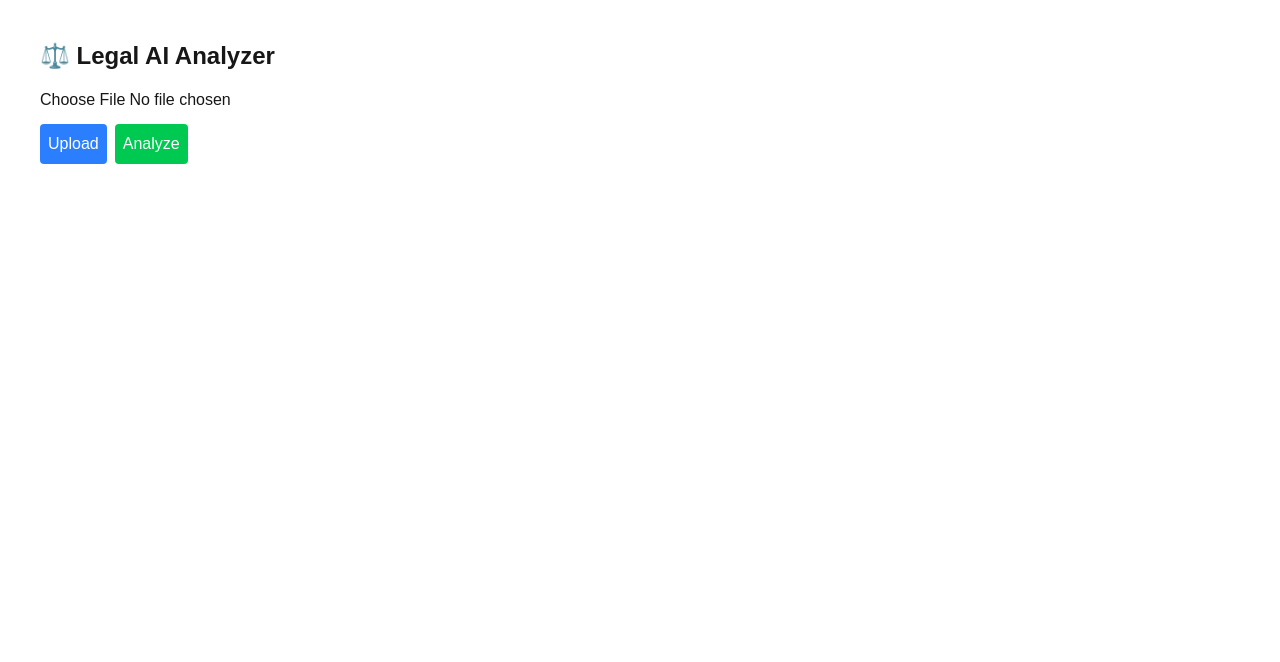
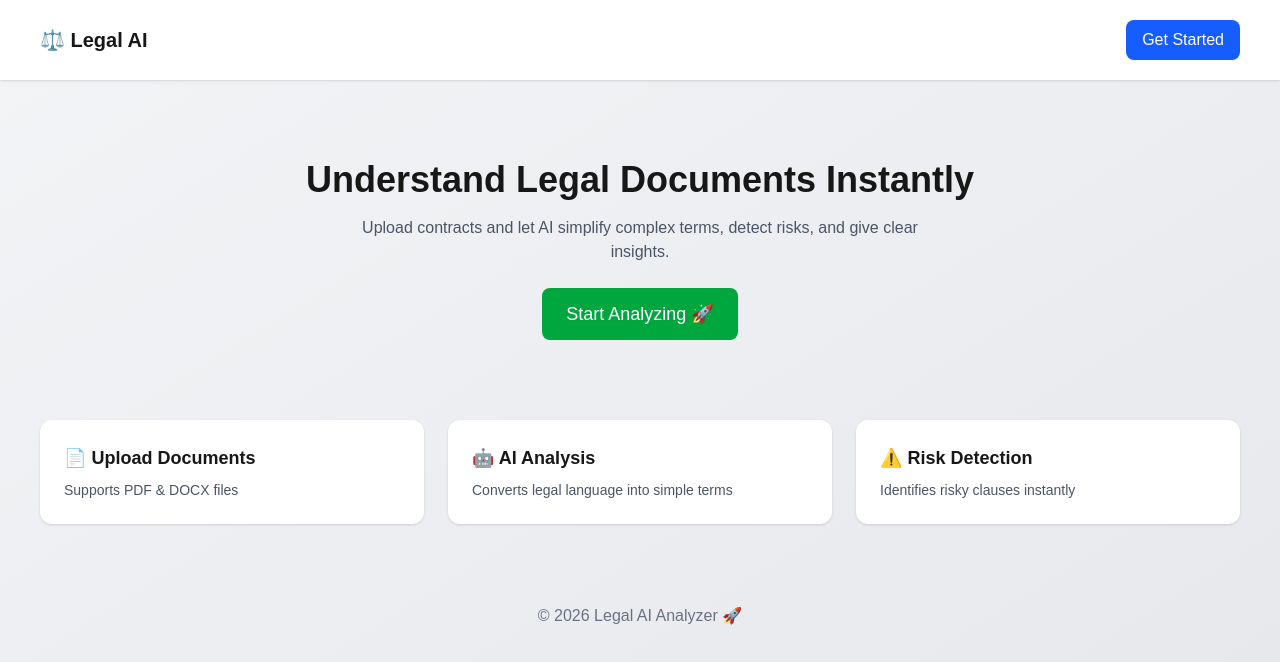
Before and after one commit to sp8424468-coder/legal-ai, a Next.js app: page / in a window 1280 px wide. Shown: the top 662 px of the page. Built offline with nearby package versions, Linux system fonts and the light colour scheme.

Commit message:
page.tsx mistake solved from rakshitha

```diff
--- a/app/page.tsx
+++ b/app/page.tsx
@@ -1,107 +1,72 @@
 "use client";
-import { useState } from "react";
 import { useRouter } from "next/navigation";
 
-export default function Home() {
-  const [file, setFile] = useState<File | null>(null);
-  const [text, setText] = useState("");
-  const [preview, setPreview] = useState("");
-  const [loading, setLoading] = useState(false);
-
+export default function HomePage() {
   const router = useRouter();
 
-  // 📄 Upload function
-  const upload = async () => {
-    if (!file) {
-      alert("Please select a file bro 😄");
-      return;
-    }
+  return (
+    <div className="min-h-screen bg-gradient-to-br from-gray-100 to-gray-200">
 
-    const formData = new FormData();
-    formData.append("file", file);
-
-    try {
-      setLoading(true);
-
-      const res = await fetch("/api/upload", {
-        method: "POST",
-        body: formData,
-      });
-
-      if (!res.ok) {
-        alert("Upload failed (server error)");
-        return;
-      }
-
-      const data = await res.json();
-
-      setText(data.text || "");
-      setPreview(data.preview || "No preview available");
-
-    } catch (err) {
-      console.error("Upload error:", err);
-      alert("Upload failed bro");
-    } finally {
-      setLoading(false);
-    }
-  };
-
-  // 🤖 Analyze → navigate to new page
-  const analyze = () => {
-    if (!text) {
-      alert("Upload document first bro 😄");
-      return;
-    }
-
-    // store text for analysis page
-    localStorage.setItem("docText", text);
-
-    // go to analysis page
-    router.push("/analysis");
-  };
-
-  return (
-    <div className="p-10">
-      <h1 className="text-2xl font-bold mb-4">⚖️ Legal AI Analyzer</h1>
-
-      {/* File Upload */}
-      <input
-        type="file"
-        onChange={(e) => {
-          const f = e.target.files?.[0];
-          if (f) setFile(f);
-        }}
-      />
-
-      {/* Buttons */}
-      <div className="mt-3 space-x-2">
+      {/* Navbar */}
+      <div className="flex justify-between items-center px-10 py-5 bg-white shadow">
+        <h1 className="text-xl font-bold">⚖️ Legal AI</h1>
         <button
-          onClick={upload}
-          className="bg-blue-500 text-white p-2 rounded"
+          onClick={() => router.push("/upload")}
+          className="bg-blue-600 text-white px-4 py-2 rounded-lg"
         >
-          Upload
-        </button>
-
-        <button
-          onClick={analyze}
-          className="bg-green-500 text-white p-2 rounded"
-        >
-          Analyze
+          Get Started
         </button>
       </div>
 
-      {/* Loading */}
-      {loading && <p className="mt-4">⏳ Processing...</p>}
+      {/* Hero */}
+      <div className="text-center mt-20 px-6">
+        <h1 className="text-4xl font-bold mb-4">
+          Understand Legal Documents Instantly
+        </h1>
 
-      {/* ✅ ONLY PREVIEW (NO FULL TEXT) */}
-      {preview && (
-        <div className="mt-5">
-          <h2 className="font-bold">📄 Preview (Main Points)</h2>
-          <p className="bg-gray-100 p-3 mt-2 whitespace-pre-wrap">
-            {preview}
+        <p className="text-gray-600 max-w-xl mx-auto">
+          Upload contracts and let AI simplify complex terms,
+          detect risks, and give clear insights.
+        </p>
+
+        <button
+          onClick={() => router.push("/upload")}
+          className="mt-6 bg-green-600 text-white px-6 py-3 rounded-lg text-lg"
+        >
+          Start Analyzing 🚀
+        </button>
+      </div>
+
+      {/* Features */}
+      <div className="mt-20 px-10 grid md:grid-cols-3 gap-6">
+
+        <div className="bg-white p-6 rounded-xl shadow">
+          <h3 className="font-bold text-lg">📄 Upload Documents</h3>
+          <p className="text-gray-600 text-sm mt-2">
+            Supports PDF & DOCX files
           </p>
         </div>
-      )}
+
+        <div className="bg-white p-6 rounded-xl shadow">
+          <h3 className="font-bold text-lg">🤖 AI Analysis</h3>
+          <p className="text-gray-600 text-sm mt-2">
+            Converts legal language into simple terms
+          </p>
+        </div>
+
+        <div className="bg-white p-6 rounded-xl shadow">
+          <h3 className="font-bold text-lg">⚠️ Risk Detection</h3>
+          <p className="text-gray-600 text-sm mt-2">
+            Identifies risky clauses instantly
+          </p>
+        </div>
+
+      </div>
+
+      {/* Footer */}
+      <div className="mt-20 text-center text-gray-500 pb-6">
+        © 2026 Legal AI Analyzer 🚀
+      </div>
     </div>
   );
 }
```
